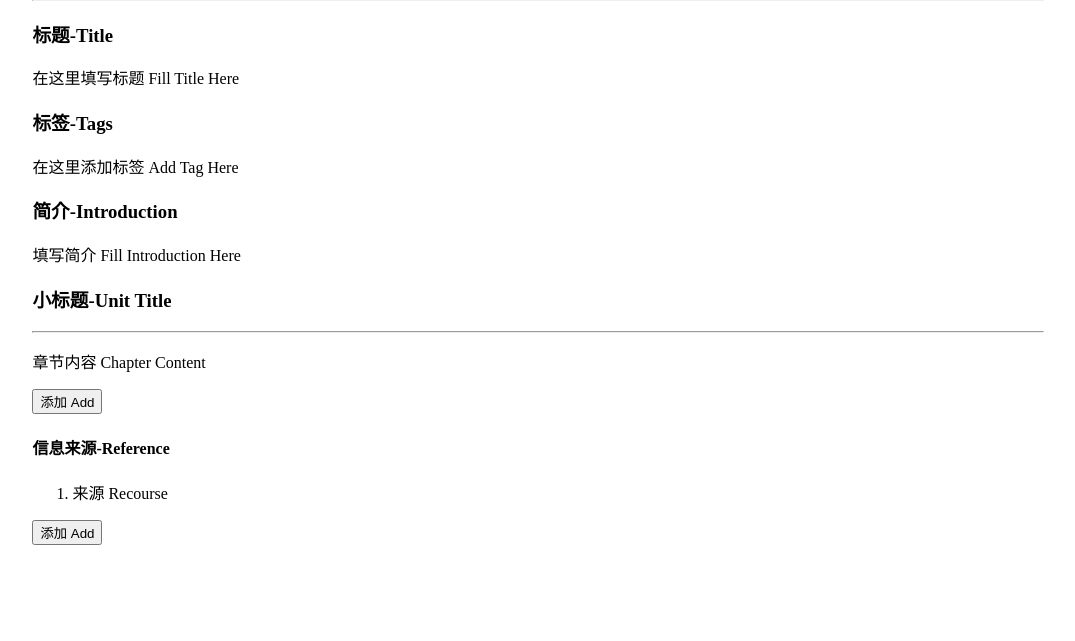
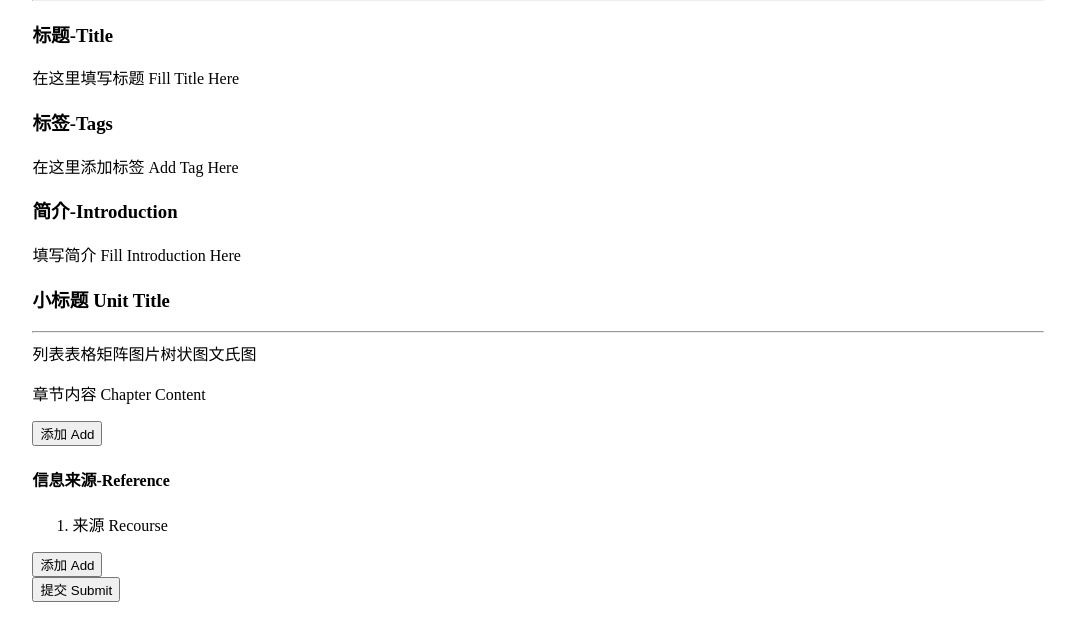
Before and after one commit to LechenDai43/NoteApp, a PHP site: page /pages/create/entry-create.php in a window 1280 px wide. Shown: the part 77-718 px from the top of the page, without its empty margins (102-1177 px from the left). Run offline with PHP 8.4, Linux system fonts and the light colour scheme.

Commit message:
Define some js functions and List all html elements in page/create

```diff
--- a/css/create.css
+++ b/css/create.css
@@ -4,10 +4,14 @@
 
 .non-class {}
 
-#note-edit-main {
+.create-main {
     margin-top: 6%;
     padding-right: 10%;
     padding-left: 10%;
+}
+
+.tool {
+
 }
 
 <!-- end for elements in common -->
@@ -28,3 +32,13 @@
     display: flex;
 }
 <!-- end for note-create.php -->
+
+<!-- css for entry-create.php -->
+
+.non-class {}
+
+.entry-tool-bar {
+    align-items: center;
+    display: flex;
+}
+<!-- end for entry-create.php -->
--- /dev/null
+++ b/javascript/entry-create-js.js
@@ -0,0 +1,48 @@
+function addEntrySection() {
+    var outer = document.createElement("div");
+    outer.classList.add("a-group");
+
+    var header = document.createElement("h3");
+    header.setAttribute("contenteditable", "true");
+    header.innerHTML = "小标题 Unit Title";
+    outer.append(header);
+
+    var hr = document.createElement("hr");
+    outer.append(hr);
+
+    var bar = document.createElement("div");
+    bar.classList.add("entry-tool-bar");
+    var string = ["列表", "表格", "矩阵", "图片", "树状图", "文氏图"];
+    for (var i = 0; i < 6; i++) {
+        var tool = document.createElement("div");
+        tool.classList.add("tool");
+        tool.innerHTML = string[i];
+        tool.onclick = addSpecialComponent(event, i);
+        bar.append(tool);
+    }
+    outer.append(bar);
+
+    var inner = document.createElement("div");
+    inner.classList.add("section-container")
+    var content = document.createElement("p");
+    content.classList.add("in-section-p");
+    content.setAttribute("contenteditable", "true");
+    content.innerHTML = "章节内容 Chapter Content";
+    inner.append(content);
+    outer.append(inner);
+
+    var parent = document.getElementsByClassName("all-sections")[0];
+    var youngBro = document.getElementById("entry-section-add");
+    parent.insertBefore(outer, youngBro);
+}
+
+function addEntryReference() {
+    var newItem = document.createElement("li");
+    newItem.innerHTML = "来源 Recourse";
+    var parent = document.getElementsByClassName("entry-ref-list")[0];
+    parent.append(newItem);
+}
+
+function addSpecialComponent(event, key) {
+
+}
--- a/pages/create/entry-create.php
+++ b/pages/create/entry-create.php
@@ -1,3 +1,29 @@
+<!-- List of elements
+IDs:
+    entry-create-main                     a main that contains all elements for create an entry
+    entry-section-add                     a button to add a new section
+    entry-reference-add                   a button to add new reference
+Classes:
+    create-main                           mains that contains all component to create a new article
+    title-field                           editable divs for filling in the title
+    tag-field                             editable divs for filling in tags
+    introduction-container                divs that contains all elements for the introduction
+    all-section                           divs that contains all sections for this entry
+    a-group                               divs that contains all elements for creating a section
+    entry-tool-bar                        divs contains all the tools as clickable element to add special content
+    tool                                  divs needed to be clickable that adds special content to the section
+    section-container                     divs contains all elements for a single section
+    in-section-p                          ps for the content of a single section
+    add-button                            buttons to add a specific editable component
+    reference-container                   divs to contains all information about reference
+    submit                                buttons to submit the new article
+    entry-ref-list                        order lists for the references of an entry
+Functions:
+    addSpecialComponent(event, int)       add a special component to a section according to the int parameter
+    addEntrySection()                     add a new section after the last one
+    addEntryReference()                   add new item into the reference
+    createEntry()                         check validation of the new entry and process the submission
+-->
 <html>
     <head>
         <link rel="stylesheet" type="text/css" href="../../css/component.css">
@@ -5,7 +31,7 @@
     </head>
     <body>
         <?php include_once '../../component/page-top.php'; ?>
-        <main class="edit-main" id="note-edit-main">
+        <main class="create-main" id="entry-create-main">
             <hr/>
             <?php include_once 'common-create.php'; ?>
             <div class="introduction-container">
@@ -14,24 +40,31 @@
             </div>
             <div class="all-sections">
                 <div class="a-group">
-                    <h3 contenteditable="true">小标题-Unit Title</h3>
+                    <h3 contenteditable="true">小标题 Unit Title</h3>
                     <hr/>
                     <div class="entry-tool-bar">
-
+                        <div class="tool" onclick="addSpecialComponent(event, 0)">列表</div>
+                        <div class="tool" onclick="addSpecialComponent(event, 1)">表格</div>
+                        <div class="tool" onclick="addSpecialComponent(event, 2)">矩阵</div>
+                        <div class="tool" onclick="addSpecialComponent(event, 3)">图片</div>
+                        <div class="tool" onclick="addSpecialComponent(event, 4)">树状图</div>
+                        <div class="tool" onclick="addSpecialComponent(event, 5)">文氏图</div>
                     </div>
                     <div class="section-container">
                         <p class="in-section-p" contenteditable="true">章节内容 Chapter Content</p>
                     </div>
                 </div>
-                <button class="add-button">添加 Add</button>
+                <button class="add-button" id="entry-section-add" onclick="addEntrySection()">添加 Add</button>
             </div>
             <div class="reference-container">
                 <h4>信息来源-Reference</h4>
-                <ol>
+                <ol class="entry-ref-list">
                     <li contenteditable="true">来源 Recourse</li>
                 </ol>
-                <button class="add-button">添加 Add</button>
+                <button class="add-button" id="entry-reference-add" onclick="addEntryReference()">添加 Add</button>
             </div>
+            <button class="submit" onclick="createEntry()">提交 Submit</button>
         </main>
+        <script src="../../javascript/entry-create-js.js"></script>
     </body>
 </html>
```
Also changed, not shown: javascript/note-create-js.js (added, +19 -0 lines), pages/create/note-create.php (+20 -10 lines), pages/create/record-create.php (+33 -8 lines).
